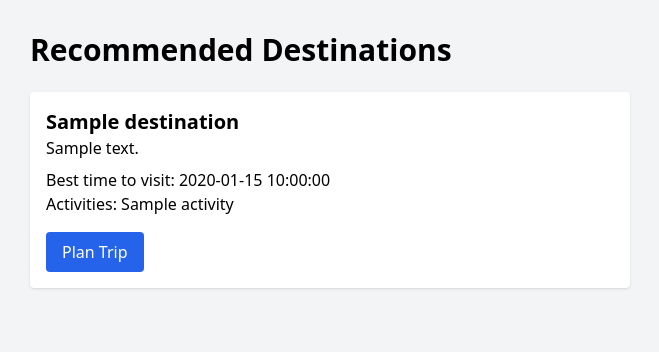
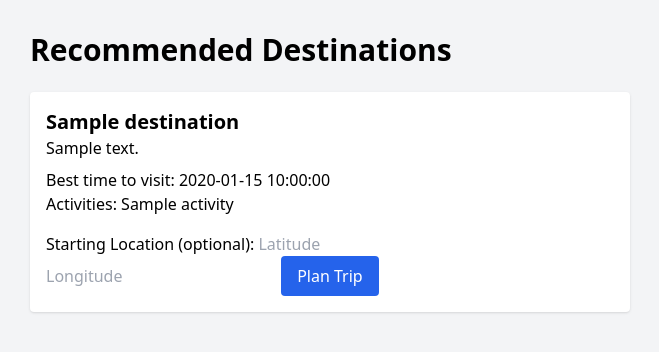
Before and after one commit to Sahasra-Kesara/travel-app-ai, a Flask app: template app/templates/destination.html in a window 1280 px wide. Shown: the top 352 px of the page, without its empty margins (2-661 px from the left). Run offline with Flask 3, Linux system fonts and the light colour scheme; the template is opened without the code that fills it: most values are stand-ins (such as "Sample title", 1, 10 or a date in 2020); some libraries are stand-ins or nearby versions.

Commit message:
Added inputs

```diff
--- a/app/templates/destination.html
+++ b/app/templates/destination.html
@@ -20,8 +20,9 @@
             <!-- Plan Trip Button -->
             <form action="{{ url_for('user.plan_trip') }}" method="POST" class="mt-4">
                 <!-- For demo purposes, assume the destination itself is the end point -->
-                <input type="hidden" name="start_lat" value="7.8731"> <!-- default start, you can let user choose -->
-                <input type="hidden" name="start_lon" value="80.7718">
+                <label>Starting Location (optional):</label>
+                <input type="text" name="start_lat" placeholder="Latitude">
+                <input type="text" name="start_lon" placeholder="Longitude">
                 <input type="hidden" name="end_lat" value="{{ rec.destination.coordinates.lat }}">
                 <input type="hidden" name="end_lon" value="{{ rec.destination.coordinates.lon }}">
                 <button type="submit" class="bg-blue-600 text-white px-4 py-2 rounded hover:bg-blue-700">
```
